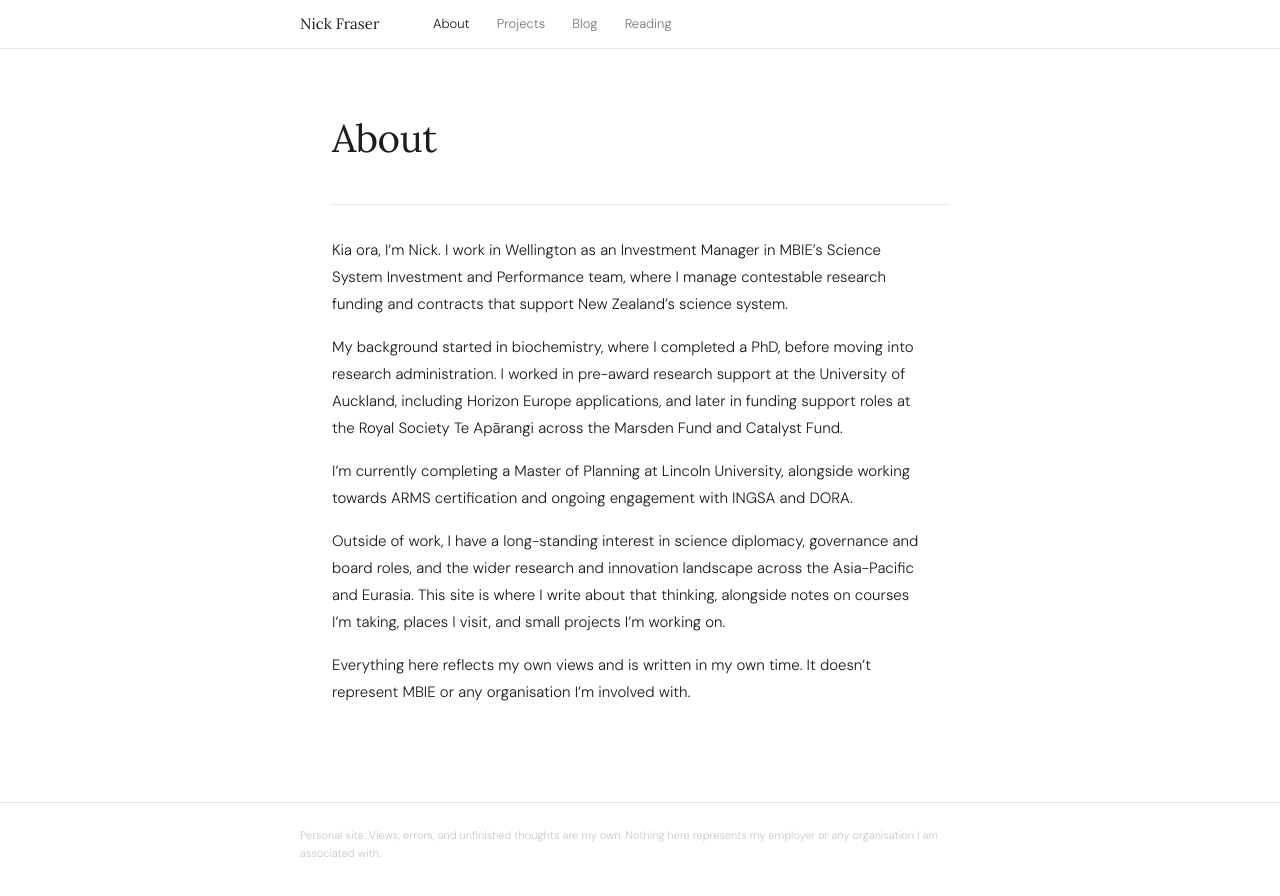
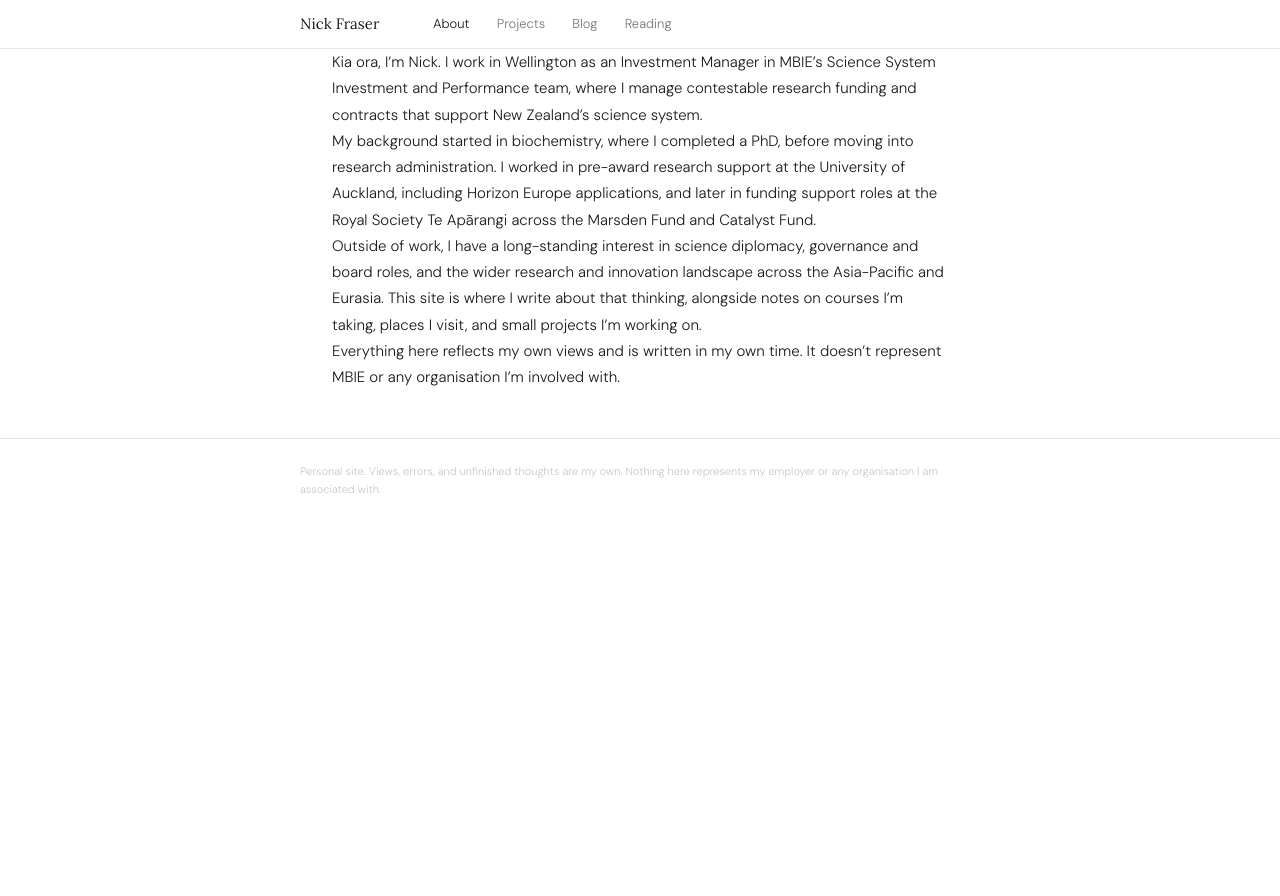
Before and after one commit to nickfrasernz/nickfrasernz.github.io, a Jekyll site: the page built from about.md, in a window 1280 px wide. Shown: the top 896 px of the page. Built offline with Jekyll 4.4.1, drawn with Linux system fonts in a browser that asks for light colours.

Commit message:
Update about.md (via Pages CMS)

```diff
--- a/about.md
+++ b/about.md
@@ -1,15 +1,10 @@
 ---
-layout: page
 title: About
-permalink: /about/
 ---
-
 Kia ora, I'm Nick. I work in Wellington as an Investment Manager in MBIE's Science System Investment and Performance team, where I manage contestable research funding and contracts that support New Zealand's science system.
 
 My background started in biochemistry, where I completed a PhD, before moving into research administration. I worked in pre-award research support at the University of Auckland, including Horizon Europe applications, and later in funding support roles at the Royal Society Te Apārangi across the Marsden Fund and Catalyst Fund.
 
-I'm currently completing a Master of Planning at Lincoln University, alongside working towards ARMS certification and ongoing engagement with INGSA and DORA.
-
 Outside of work, I have a long-standing interest in science diplomacy, governance and board roles, and the wider research and innovation landscape across the Asia-Pacific and Eurasia. This site is where I write about that thinking, alongside notes on courses I'm taking, places I visit, and small projects I'm working on.
 
 Everything here reflects my own views and is written in my own time. It doesn't represent MBIE or any organisation I'm involved with.
```
